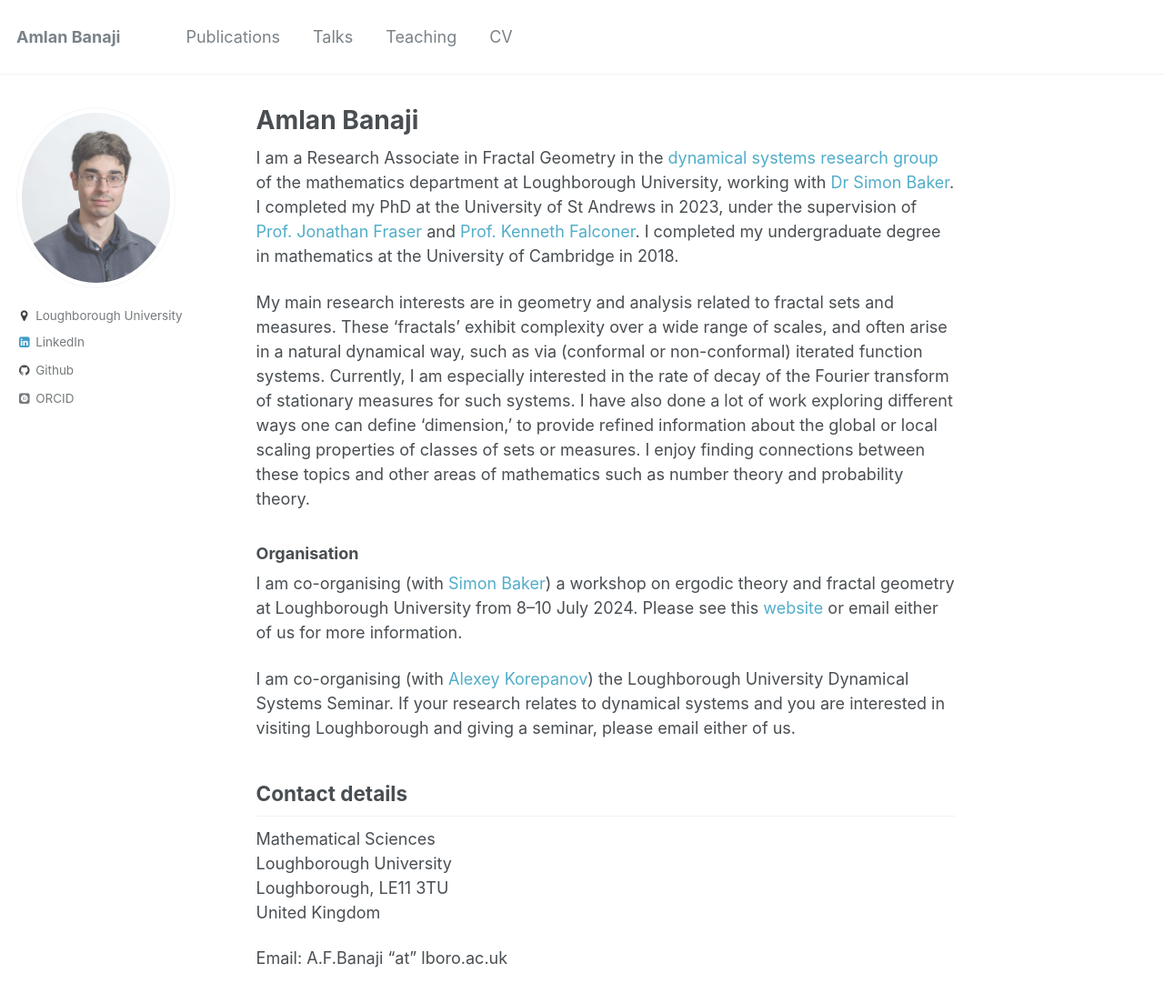
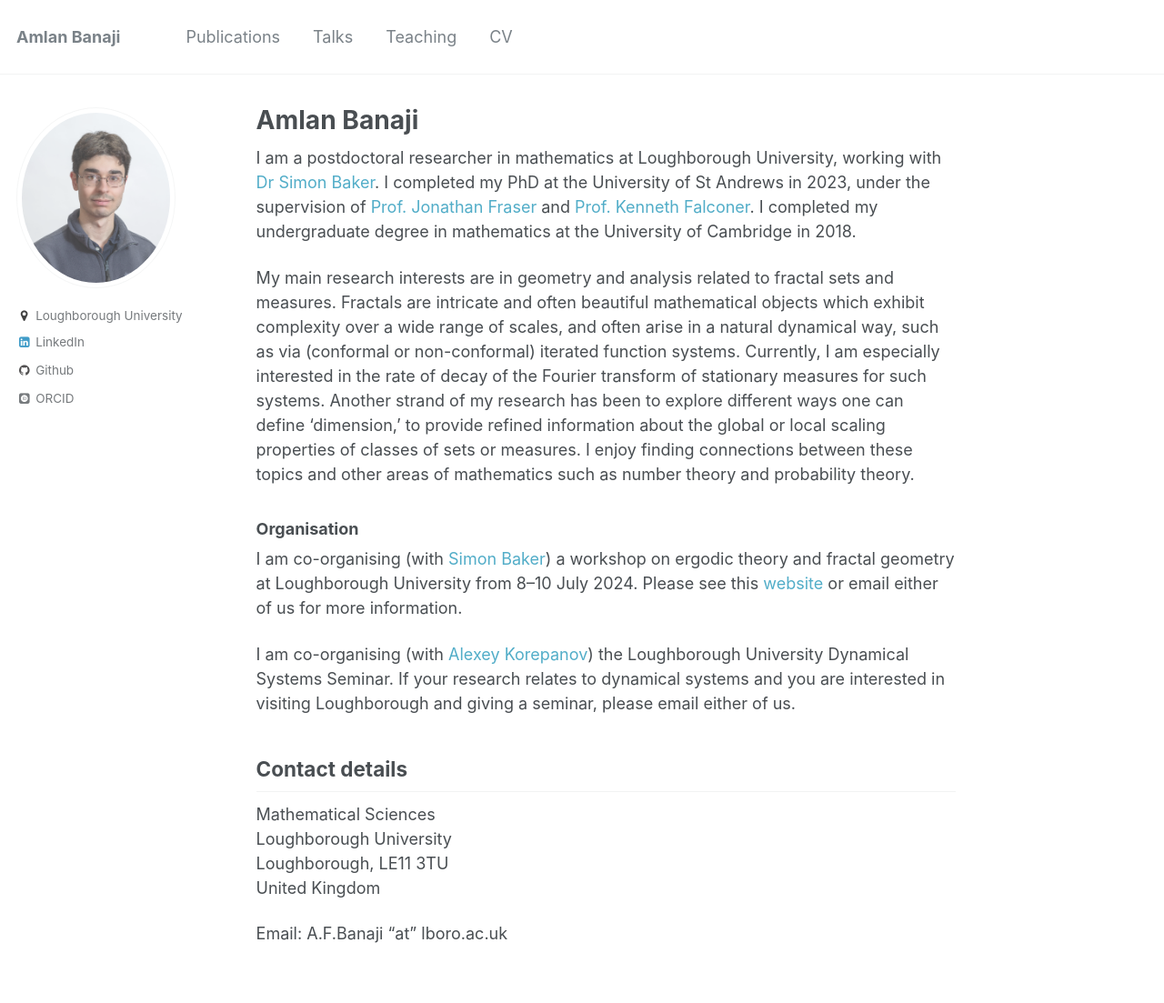
Before and after one commit to amlan-banaji/amlan-banaji.github.io, a Jekyll site: the page built from _pages/about.md, in a window 1280 px wide and 1118 px high. Shown: the top 1103 px of the window at 91% size. Built offline with Jekyll 4.4.1, drawn with Linux system fonts in a browser that asks for light colours; some web fonts are replaced.

```diff
--- a/_pages/about.md
+++ b/_pages/about.md
@@ -8,9 +8,9 @@ redirect_from:
   -
 ---
 
-I am a Research Associate in Fractal Geometry in the [dynamical systems research group](https://www.lboro.ac.uk/departments/maths/research/research-groups-and-centres/dynamical-systems/) of the mathematics department at Loughborough University, working with [Dr Simon Baker](https://simonbakermaths.wordpress.com/). I completed my PhD at the University of St Andrews in 2023, under the supervision of [Prof. Jonathan Fraser](https://jonathan-fraser.github.io/homepage/) and [Prof. Kenneth Falconer](https://kennethfalconer.github.io/index.html). I completed my undergraduate degree in mathematics at the University of Cambridge in 2018.
+I am a postdoctoral researcher in mathematics at Loughborough University, working with [Dr Simon Baker](https://simonbakermaths.wordpress.com/). I completed my PhD at the University of St Andrews in 2023, under the supervision of [Prof. Jonathan Fraser](https://jonathan-fraser.github.io/homepage/) and [Prof. Kenneth Falconer](https://kennethfalconer.github.io/index.html). I completed my undergraduate degree in mathematics at the University of Cambridge in 2018.
 
-My main research interests are in geometry and analysis related to fractal sets and measures. These 'fractals' exhibit complexity over a wide range of scales, and often arise in a natural dynamical way, such as via (conformal or non-conformal) iterated function systems. Currently, I am especially interested in the rate of decay of the Fourier transform of stationary measures for such systems. I have also done a lot of work exploring different ways one can define 'dimension,' to provide refined information about the global or local scaling properties of classes of sets or measures. I enjoy finding connections between these topics and other areas of mathematics such as number theory and probability theory.
+My main research interests are in geometry and analysis related to fractal sets and measures. Fractals are intricate and often beautiful mathematical objects which exhibit complexity over a wide range of scales, and often arise in a natural dynamical way, such as via (conformal or non-conformal) iterated function systems. Currently, I am especially interested in the rate of decay of the Fourier transform of stationary measures for such systems. Another strand of my research has been to explore different ways one can define 'dimension,' to provide refined information about the global or local scaling properties of classes of sets or measures. I enjoy finding connections between these topics and other areas of mathematics such as number theory and probability theory.
 
 ### Organisation
 
```
Also changed, not shown: _pages/talks.md (+2 -2 lines), _pages/teaching.md (+1 -1 lines), 5 other files.
